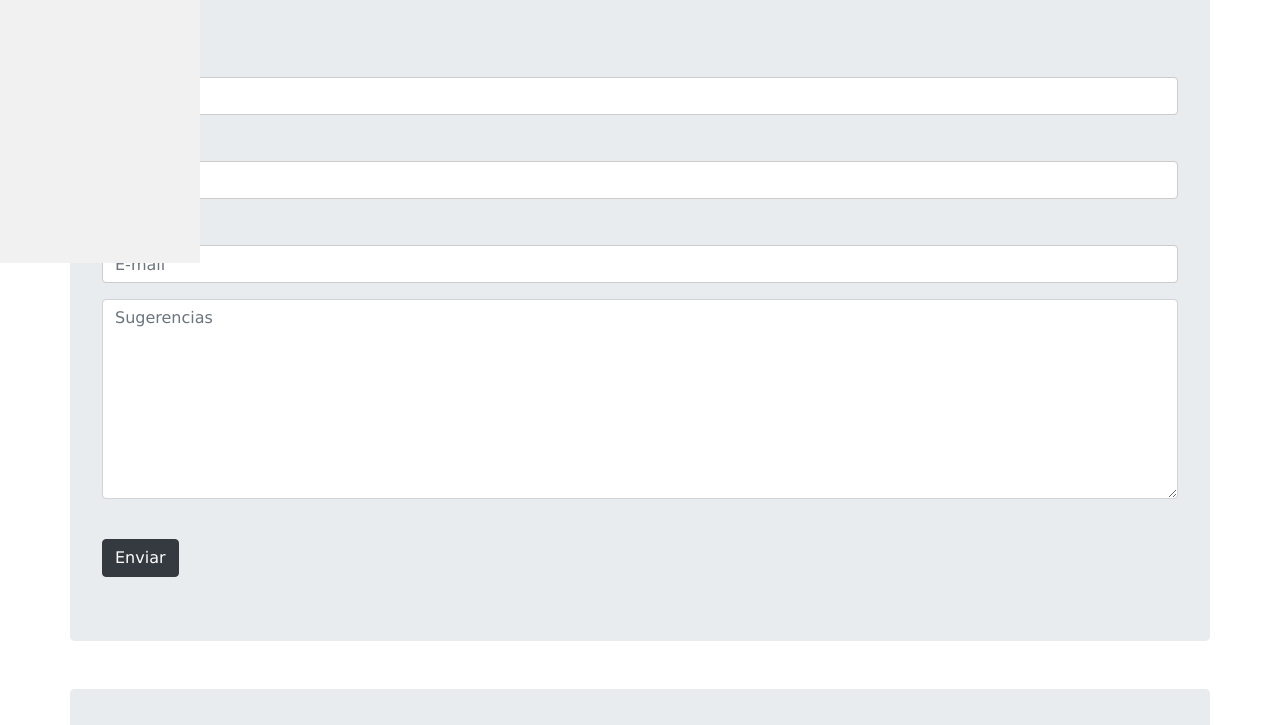
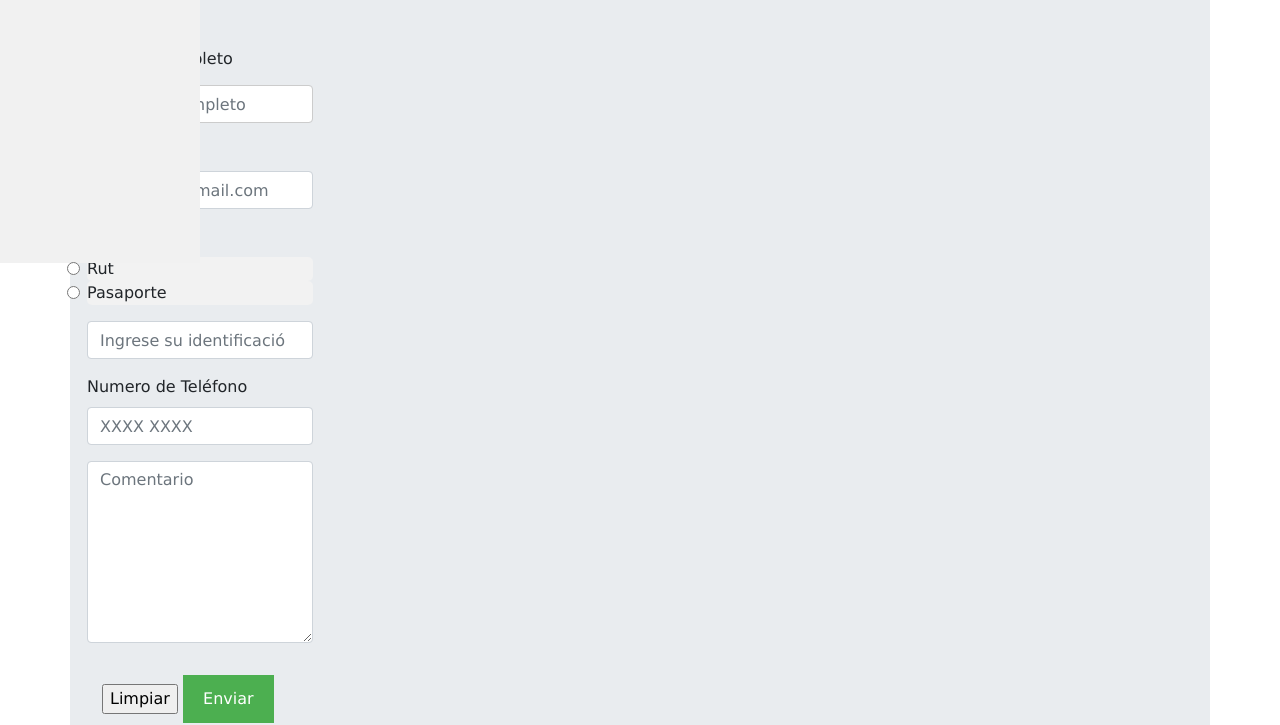
Before and after one commit to cristiansavaria/formulario, a plain HTML site: page index.html in a window 1280 px wide. Shown: the part 585-1310 px from the top of the page. Drawn offline with nearby package versions, Linux system fonts and the light colour scheme.

Commit message:
formulario avance

```diff
--- a/index.html
+++ b/index.html
@@ -45,26 +45,49 @@
     <div class="jumbotron mt-5 ">
       <h1 class="paginacion">Contacto</h1>
       <form>
+        <div class="row">
+          <div class="form-group">
+            <div class="form-group">
+              <label for="nombre">Nombre Completo</label>
+              <input type="text" class="form-control" placeholder="Nombre Completo" id="nombre">
+            </div>
 
-        <div class="mb-3">
-          <label for="formGroupExampleInput" class="form-label"></label>
-          <input type="text" class="form-control" id="formGroupExampleInput" placeholder="Nombre">
+            <div class="form-group">
+              <label for="email">Email</label>
+              <input type="email" class="form-control" placeholder="example@gmail.com" id="email">
+            </div>
+
+            <div class="form-group">
+              <label for="identificacion">Identificación</label>
+              <div class="form-group">
+                <div class="container">
+                  <input type="radio" class="form-check-input" name="check" id="rut">
+                  <label class="form-check-label">Rut</label>
+                </div>
+
+                <div class="container">
+                  <input type="radio" class="form-check-input" name="check" id="pasaporte">
+                  <label class="form-check-label">Pasaporte</label>
+                </div>
+              </div>
+              <input type="number" class="form-control" placeholder="Ingrese su identificación aquí"
+                id="identificacion">
+            </div>
+
+            <div class="form-group">
+              <label for="nrotel">Numero de Teléfono</label>
+              <input type="number" class="form-control" placeholder="XXXX XXXX" id="nrotel" min="0">
+            </div>
+
+            <div class="form-group">
+              <textarea class="form-control" placeholder="Comentario" id="comentario" rows="7"></textarea>
+            </div>
+          </div>
         </div>
-        <div class="mb-3">
-          <label for="formGroupExampleInput2" class="form-label"></label>
-          <input type="text" class="form-control" id="formGroupExampleInput2" placeholder="Edad">
+        <div class="botones">
+          <input type="button" value="Limpiar">
+          <input type="submit" value="Enviar">
         </div>
-        <div class="mb-3">
-          <label for="formGroupExampleInput3" class="form-label"></label>
-          <input type="text" class="form-control" id="formGroupExampleInput3" placeholder="E-mail">
-        </div>
-        <div class="form-floating">
-          <textarea class="form-control" placeholder="Sugerencias" id="floatingTextarea2"
-            style="height: 200px"></textarea>
-          <label for="floatingTextarea2"></label>
-        </div>
-
-        <button type="submit " class="btn  btn-dark">Enviar</button>
 
       </form>
 
```
